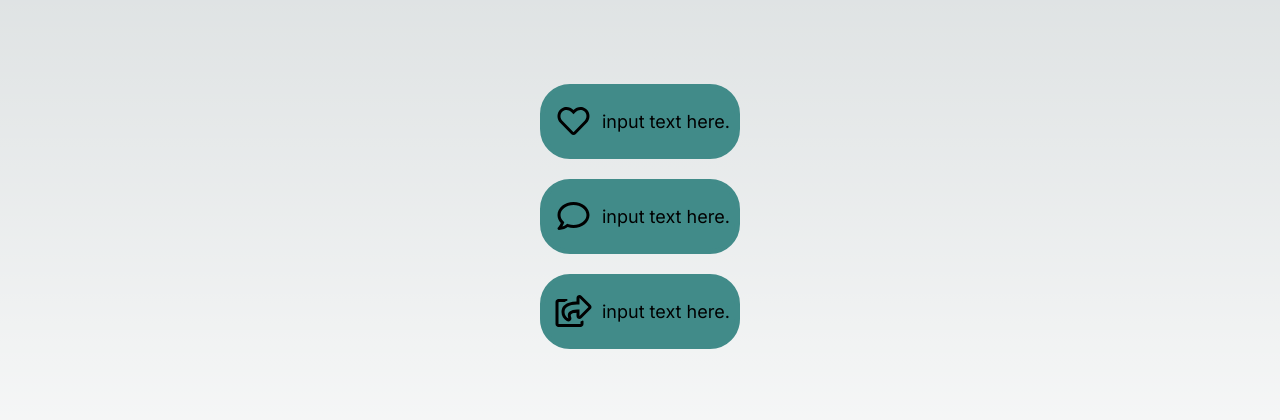
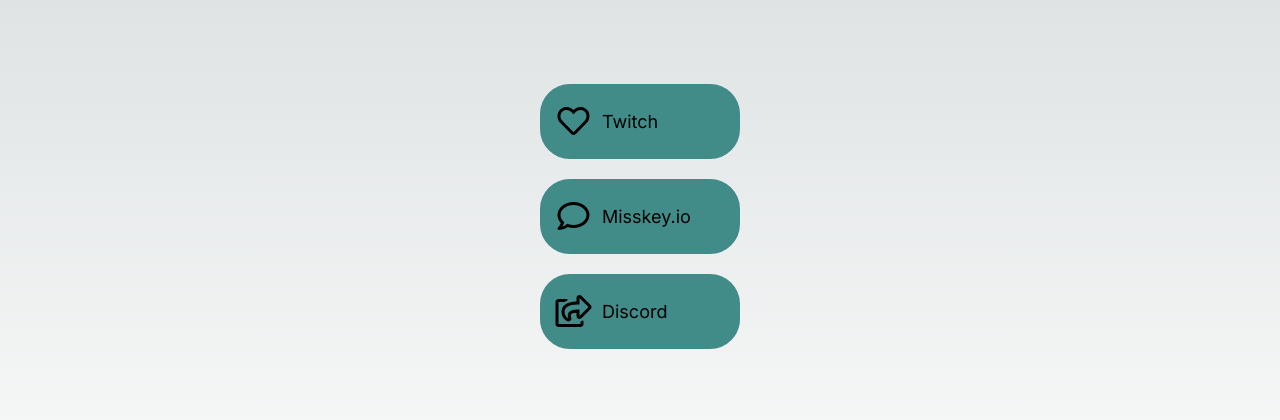
Before and after one commit to algolkk/links, a Next.js app: page / in a window 1280 px wide. Shown: the part 184-604 px from the top of the page. Built offline with nearby package versions, Linux system fonts and the light colour scheme.

Commit message:
Update Card and Label components

```diff
--- a/src/app/component/Card.tsx
+++ b/src/app/component/Card.tsx
@@ -2,16 +2,20 @@
 import Label from "./Label";
 import { IconType } from "react-icons";
 import styles from "./Card.module.css";
+import React from "react";
 
 interface CardProps {
     icon: IconType;
+    text: string;
 }
 
-export const Card: React.FC<CardProps> = ({ icon }) => {
+export const Card: React.FC<CardProps> = ({ icon, text }) => {
     return (
         <div className={styles.cardContainer}>
             <Icon icon={icon} />
-            <Label />
+            <Label text={text} />
         </div>
     );
 };
+
+export default Card;
--- a/src/app/component/Label.tsx
+++ b/src/app/component/Label.tsx
@@ -1,7 +1,11 @@
-export default function Label() {
-    return (
-        <div>
-            <span>input text here.</span>
-        </div>
-    );
+import React from "react";
+
+interface LabelProps {
+    text: string;
 }
+
+const Label: React.FC<LabelProps> = ({ text }) => {
+    return <p>{text}</p>;
+};
+
+export default Label;
--- a/src/app/page.tsx
+++ b/src/app/page.tsx
@@ -12,9 +12,9 @@
                 height: "100vh",
             }}
         >
-            <Card icon={FaRegHeart} />
-            <Card icon={FaRegComment} />
-            <Card icon={FaRegShareSquare} />
+            <Card icon={FaRegHeart} text={"Twitch"} />
+            <Card icon={FaRegComment} text={"Misskey.io"} />
+            <Card icon={FaRegShareSquare} text={"Discord"} />
         </div>
     );
 }
```
